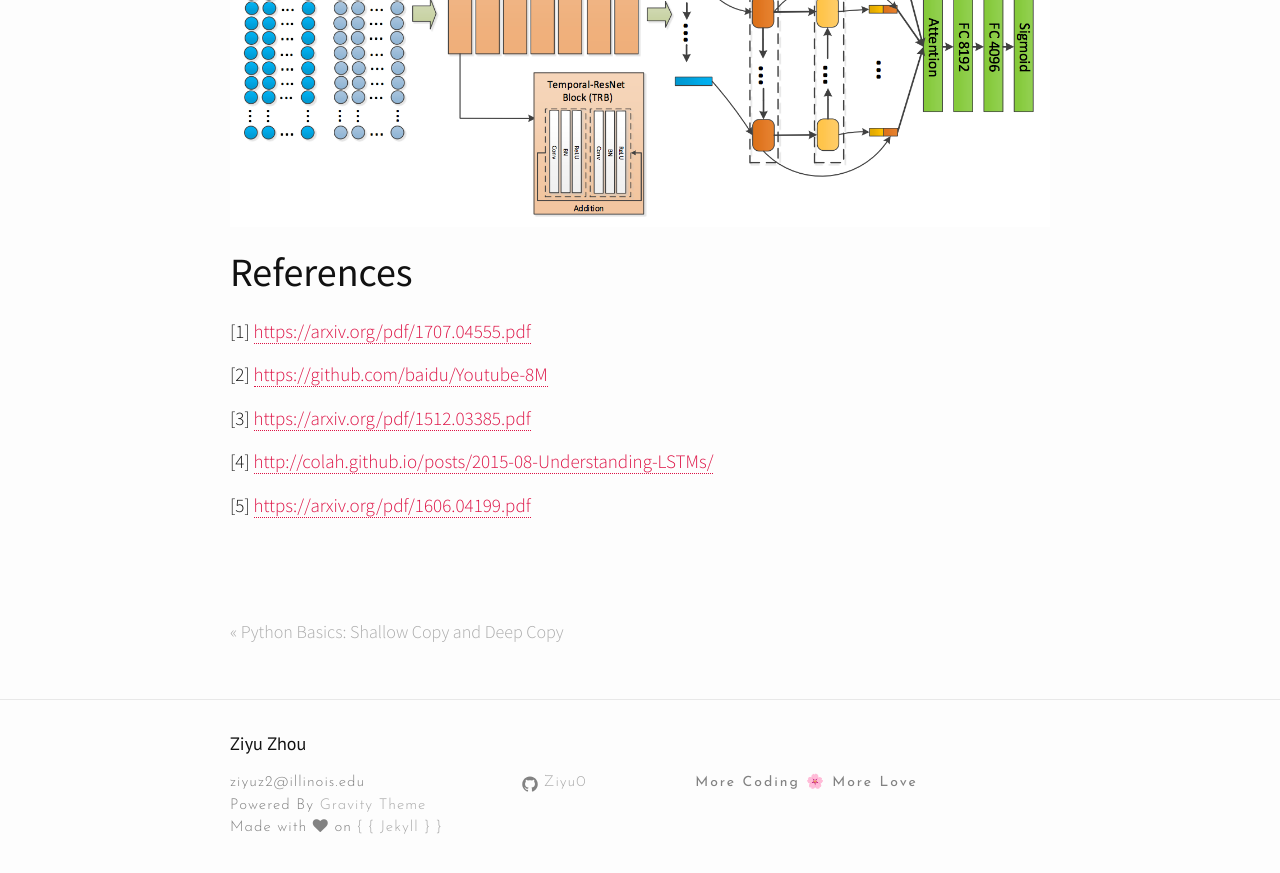
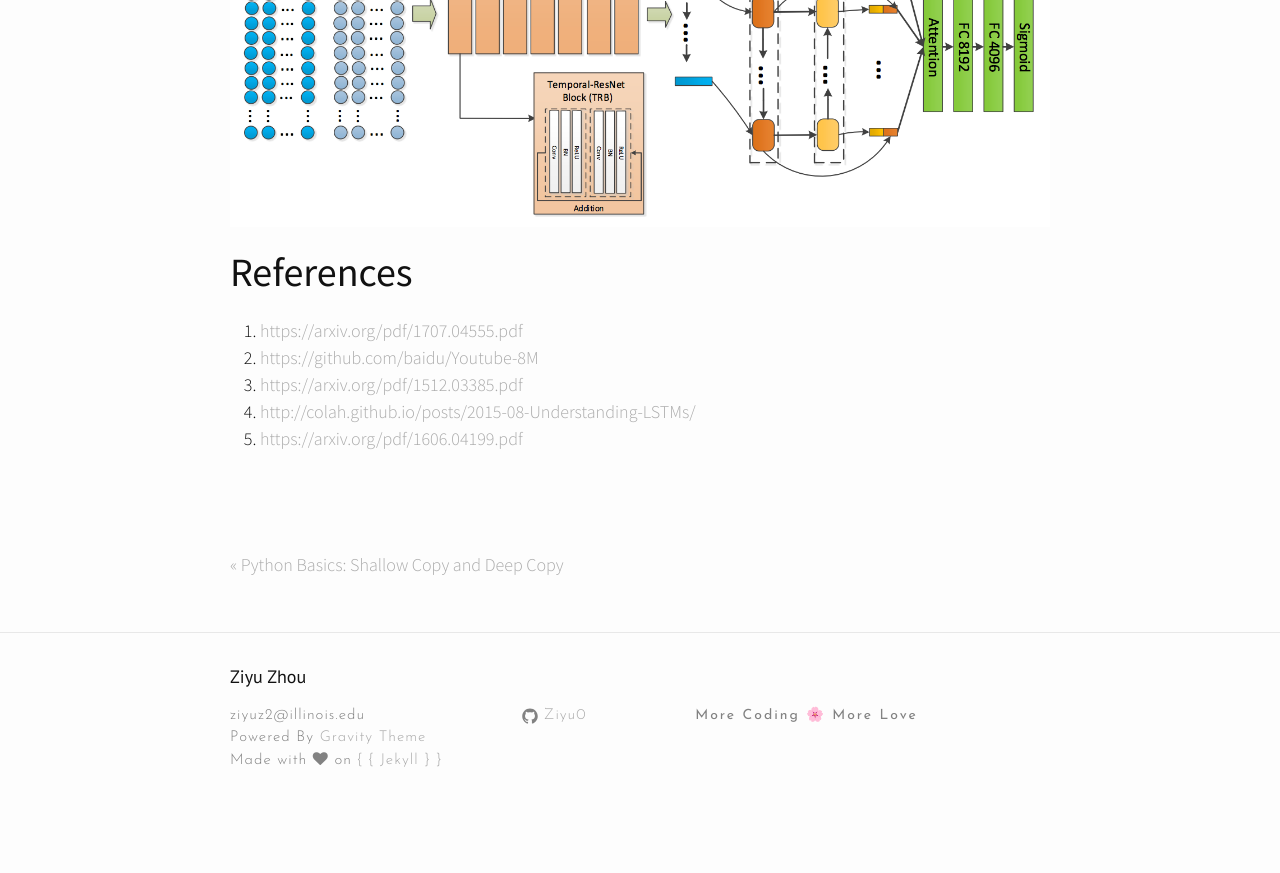
Before and after one commit to Ziyu0/Ziyu0.github.io, a Jekyll site: the page built from _posts/2018-06-06-youtube-8m.md, in a window 1280 px wide and 900 px high, scrolled down 4302 px. Shown: the top 873 px of the window. Built offline with Jekyll 4.4.1, drawn with Linux system fonts in a browser that asks for light colours; nearby versions of some CDN libraries; emoji names are drawn with the system emoji font; after the commit the page ends 5134 px from its top, so only the background shows below that.

Commit message:
Fix several bugs in both posts...

```diff
--- a/_posts/2018-06-06-youtube-8m.md
+++ b/_posts/2018-06-06-youtube-8m.md
@@ -89,12 +89,8 @@ Take a loot at the architecture they proposed:
 
 # References
 
-[1] <https://arxiv.org/pdf/1707.04555.pdf>
-
-[2] <https://github.com/baidu/Youtube-8M>
-
-[3] <https://arxiv.org/pdf/1512.03385.pdf>
-
-[4] <http://colah.github.io/posts/2015-08-Understanding-LSTMs/>
-
-[5] <https://arxiv.org/pdf/1606.04199.pdf>
+1. <https://arxiv.org/pdf/1707.04555.pdf>
+2. <https://github.com/baidu/Youtube-8M>
+3. <https://arxiv.org/pdf/1512.03385.pdf>
+4. <http://colah.github.io/posts/2015-08-Understanding-LSTMs/>
+5. <https://arxiv.org/pdf/1606.04199.pdf>
```
